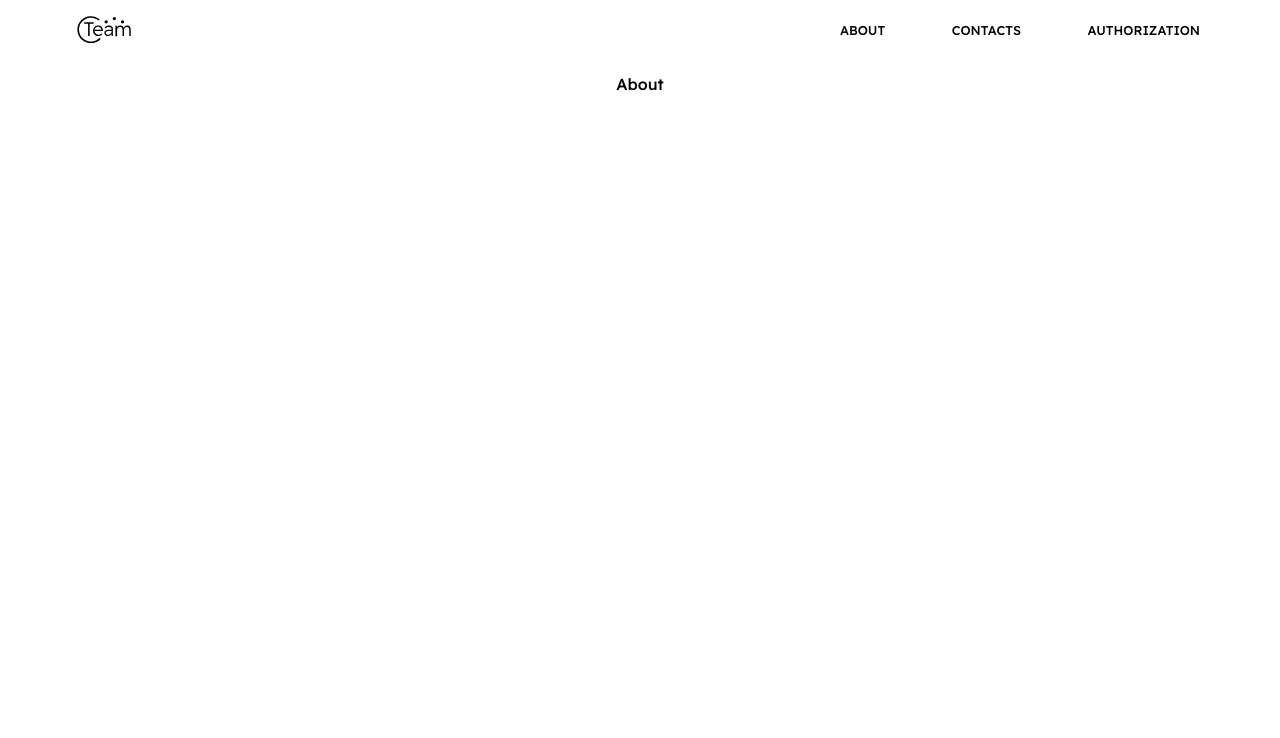
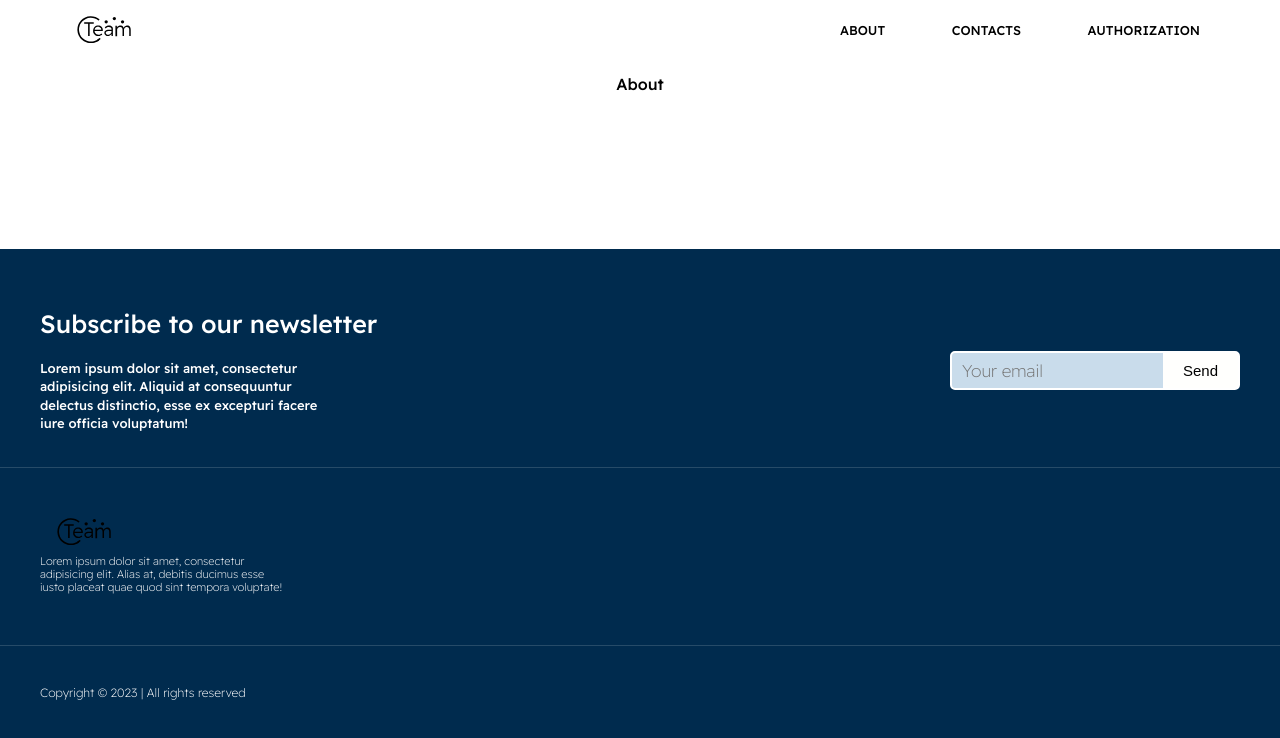
Before and after one commit to MaryAnzh/final-task, a Next.js app: page / in a window 1280 px wide. Shown: the top 738 px of the page. Built offline with nearby package versions, Linux system fonts and the light colour scheme.

Commit message:
feat: create basic footer structure

```diff
--- a/package.json
+++ b/package.json
@@ -13,6 +13,7 @@
     "@types/node": "18.11.18",
     "@types/react": "18.0.27",
     "@types/react-dom": "18.0.10",
+    "@types/styled-components": "^5.1.26",
     "eslint": "8.33.0",
     "eslint-config-next": "13.1.6",
     "next": "13.1.6",
--- /dev/null
+++ b/src/components/common/footer/index.tsx
@@ -0,0 +1,76 @@
+import {
+    FooterStyled,
+    FooterContainer,
+    FooterLine,
+    FirstRowLeft,
+    FirstRowTitle,
+    FirstRow,
+    FirstRowButton,
+    FirstRowText,
+    FirstRowInputGroup,
+    FirstRowInput,
+    SecondRowImage,
+    SecondRowText,
+    SecondRow,
+    SecondRowLeftPart,
+    SecondRowSocials,
+    SecondRowSocial,
+    ThirdRow,
+    ThirdRowCopyright
+} from './styled'
+
+const Footer = (): JSX.Element => (
+    <FooterStyled>
+        <FooterContainer>
+            <FirstRow>
+                <FirstRowLeft>
+                    <FirstRowTitle>Subscribe to our newsletter</FirstRowTitle>
+                    <FirstRowText>Lorem ipsum dolor sit amet, consectetur adipisicing elit. Aliquid at consequuntur
+                        delectus distinctio, esse ex excepturi facere iure officia voluptatum!</FirstRowText>
+                </FirstRowLeft>
+
+                <FirstRowInputGroup>
+                    <FirstRowInput type="text" placeholder="Your email"/>
+                    <FirstRowButton>Send</FirstRowButton>
+                </FirstRowInputGroup>
+
+            </FirstRow>
+        </FooterContainer>
+
+        <FooterLine/>
+
+        <FooterContainer>
+            <SecondRow>
+                <SecondRowLeftPart>
+                    <SecondRowImage
+                        src="/logo.svg"
+                        alt="Team Logo"
+                        width={59 * 1.5}
+                        height={18 * 1.5}
+                    />
+                    <SecondRowText>
+                        Lorem ipsum dolor sit amet, consectetur adipisicing elit. Alias at, debitis ducimus esse iusto
+                        placeat quae quod sint tempora voluptate!
+                    </SecondRowText>
+
+                    <SecondRowSocials>
+
+                    </SecondRowSocials>
+
+                </SecondRowLeftPart>
+
+
+            </SecondRow>
+        </FooterContainer>
+
+        <FooterLine/>
+
+        <FooterContainer>
+            <ThirdRow>
+                <ThirdRowCopyright>Copyright © 2023 | All rights reserved</ThirdRowCopyright>
+            </ThirdRow>
+        </FooterContainer>
+    </FooterStyled>
+)
+
+export default Footer
--- /dev/null
+++ b/src/components/common/footer/styled.ts
@@ -0,0 +1,160 @@
+import styled from 'styled-components'
+
+export const FooterStyled = styled.footer`
+  width: 100%;
+  padding: 60px 0;
+  background-color: #002B4E;
+  color: white;
+  display: flex;
+  flex-direction: column;
+  align-items: center;
+  justify-content: center;
+  font-family: 'Readex Pro', sans-serif;
+`;
+
+export const FooterContainer = styled.div`
+  width: 100%;
+  max-width: 1200px;
+  margin: auto;
+  display: flex;
+  flex-direction: column;
+`;
+
+export const FirstRow = styled.div`
+  width: 100%;
+  display: flex;
+  align-items: center;
+  flex-direction: row;
+  justify-content: space-between;
+  padding-bottom: 35px;
+`
+
+export const FirstRowLeft = styled.div`
+  display: flex;
+  flex-direction: column;
+  align-items: flex-start;
+`
+
+export const FirstRowTitle = styled.h2`
+  font-family: 'Readex Pro', sans-serif;
+  font-size: 25px;
+`
+
+export const FirstRowText = styled.p`
+  color: white;
+  font-family: 'Readex Pro', sans-serif;
+  margin-top: 20px;
+  font-size: 13px;
+  line-height: 1.4;
+  max-width: 300px;
+`
+
+export const FirstRowInputGroup = styled.div`
+  display: flex;
+  flex-direction: row;
+  border: 2px solid white;
+  border-radius: 5px;
+  overflow: hidden;
+  background-color: #FFF;
+`
+
+export const FirstRowInput = styled.input`
+  background-color: #C9DCEB;
+  border: none;
+  font-size: 17px;
+  outline: none;
+  padding: 7px 10px;
+  color: black;
+  box-shadow: inset 0 0 0 white;
+  transition: 0.4s all;
+  font-family: 'Readex Pro', sans-serif;
+  font-weight: 100;
+
+  &:focus {
+    box-shadow: inset 0 0 60px rgba(255, 255, 255, 1);
+  }
+`
+
+export const FirstRowButton = styled.button`
+  background-color: #fffffd;
+  color: black;
+  outline: none;
+  border: none;
+  font-size: 15px;
+  padding: 0 20px;
+
+  transition: all 0.3s;
+  background-position: center center;
+  border-radius: 5px;
+
+  &:hover {
+    cursor: pointer;
+  }
+
+  &:active {
+    transform: scale(0.9);
+  }
+`
+
+export const FooterLine = styled.hr`
+  width: 100%;
+  height: 1px;
+  background-color: rgba(255, 255, 255, 0.15);
+  border: none;
+`
+
+export const SecondRow = styled.div`
+  padding-top: 50px;
+  padding-bottom: 50px;
+  display: flex;
+  flex-direction: row;
+  justify-content: space-between;
+  align-items: flex-start;
+`
+
+export const SecondRowLeftPart = styled.div`
+  display: flex;
+  flex-direction: column;
+`
+
+export const SecondRowImage = styled.img`
+  margin-bottom: 10px;
+
+`
+
+export const SecondRowText = styled.p`
+  font-weight: 100;
+  font-family: 'Readex Pro', sans-serif;
+  font-size: 11px;
+  max-width: 250px;
+`
+export const SecondRowSocials = styled.div`
+  display: flex;
+  flex-direction: row;
+  gap: 10px;
+`
+
+export const SecondRowSocial = styled.a`
+  text-transform: none;
+  text-decoration: none;
+`
+
+export const SecondRowRightPart = styled.div`
+  display: flex;
+  flex-direction: column;
+`
+
+export const ThirdRow = styled.div`
+  display: flex;
+  flex-direction: row;
+  justify-content: space-between;
+  padding-top: 40px;
+  padding-bottom: 40px;
+`
+
+export const ThirdRowCopyright = styled.span`
+  font-weight: 100;
+  font-size: 12px;
+  font-family: 'Readex Pro', sans-serif;
+
+`
--- a/src/components/layout/layout.tsx
+++ b/src/components/layout/layout.tsx
@@ -1,5 +1,6 @@
 import { ReactNode } from "react"
 import Header from "../common/header"
+import Footer from '@/components/common/footer'
 
 type DashboardLayoutProps = {
   children: React.ReactNode,
@@ -10,6 +11,7 @@ export const Layout = ({ children }: DashboardLayoutProps) => {
     <div className="wrapper">
       <Header className="header" />
       <main>{children}</main>
+        <Footer/>
     </div>
   )
 }
--- a/src/pages/index.tsx
+++ b/src/pages/index.tsx
@@ -1,8 +1,4 @@
-import Head from 'next/head'
-import Image from 'next/image'
 import { Inter } from '@next/font/google'
-import styles from '@/styles/Home.module.css'
-import Header from '@/components/common/header/header'
 
 
 const inter = Inter({ subsets: ['latin'] })
```
Also changed, not shown: 1 other file (tests, documents, lock files or other folders).
